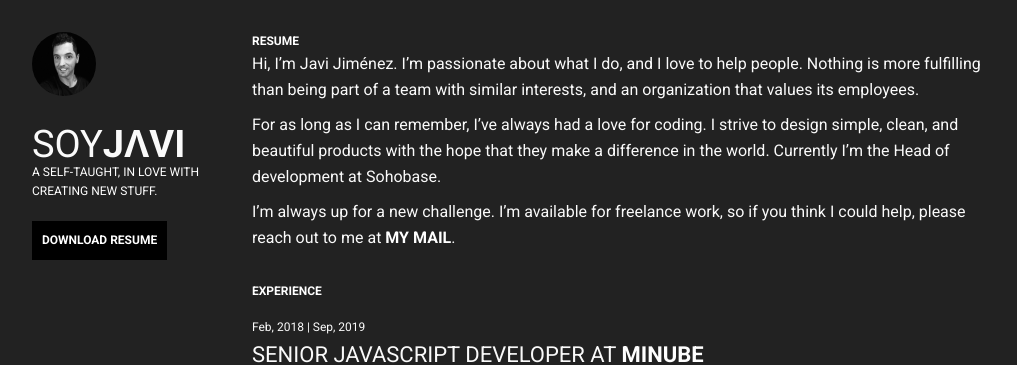
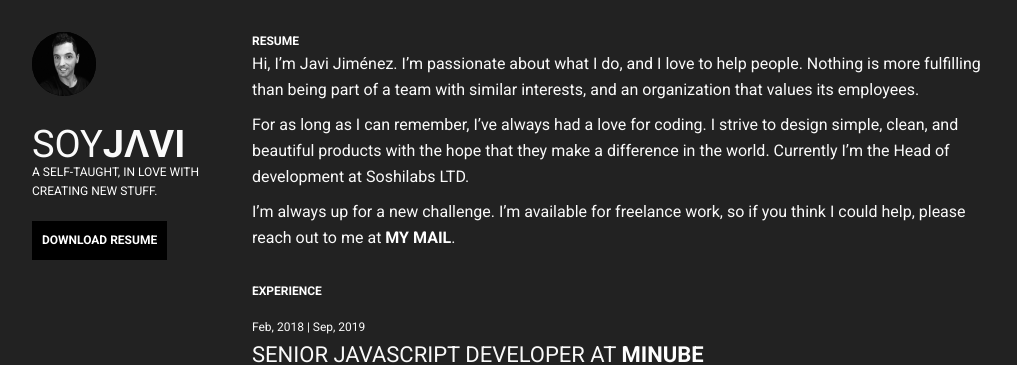
Before and after one commit to soyjavi/site, a Jekyll site: the page built from resume/index.md, in a window 1280 px wide and 900 px high. Shown: the top 365 px of the window, without its empty margins (128-1145 px from the left). Built offline with Jekyll 4.4.1, drawn with Linux system fonts in a browser that asks for light colours; some web fonts are replaced.

Commit message:
Update index.md

```diff
--- a/resume/index.md
+++ b/resume/index.md
@@ -10,7 +10,7 @@ permalink   : /resume/
 ### resume
 Hi, I’m Javi Jiménez. I’m passionate about what I do, and I love to help people. Nothing is more fulfilling than being part of a team with similar interests, and an organization that values its employees.
 
-For as long as I can remember, I’ve always had a love for coding. I strive to design simple, clean, and beautiful products with the hope that they make a difference in the world. Currently I’m the Head of development at Sohobase.
+For as long as I can remember, I’ve always had a love for coding. I strive to design simple, clean, and beautiful products with the hope that they make a difference in the world. Currently I’m the Head of development at Soshilabs LTD.
 
 I’m always up for a new challenge. I'm available for freelance work, so if you think I could help, please reach out to me at <a href='mailto:hello@soyjavi.com'>my mail</a>.
 
```
